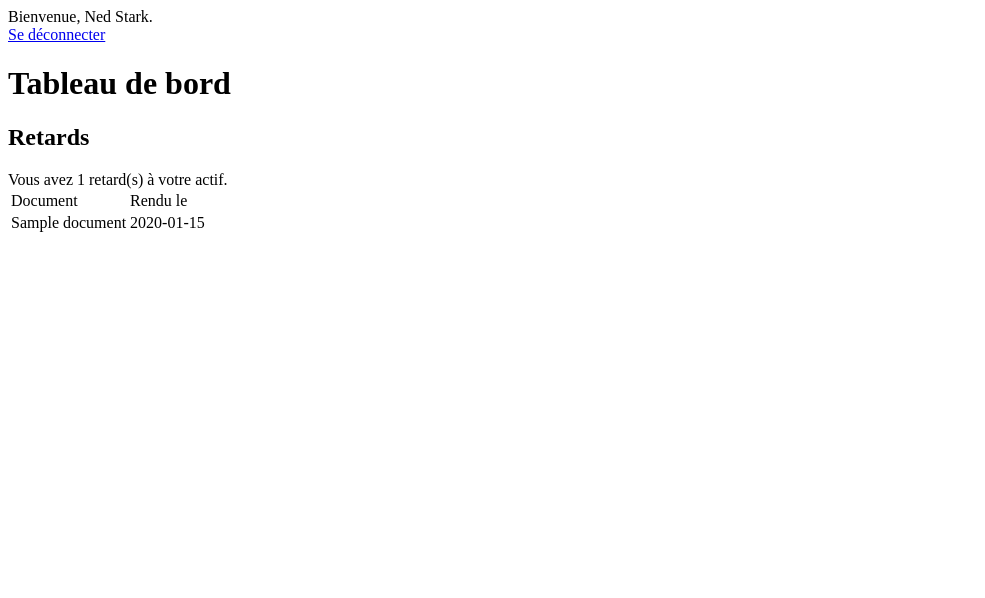
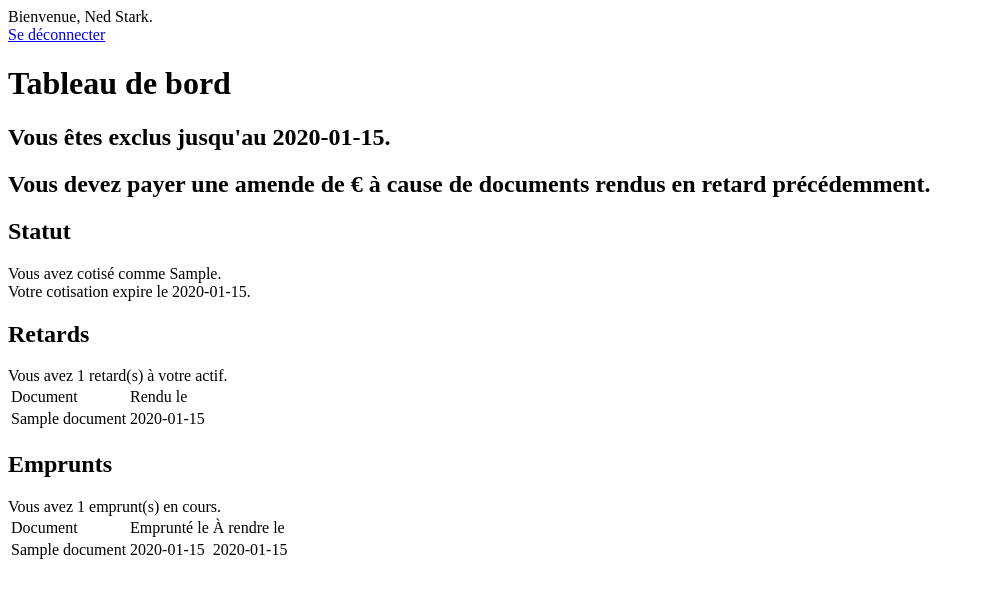
Before and after one commit to Tiferod/ProjetBibliotheque, a PHP site: page /home.php in a window 1280 px wide. Shown: the top 598 px of the page, without its empty margins (0-985 px from the left). Run offline with PHP 8.4, Linux system fonts and the light colour scheme; a user stored in the database is signed in; data comes from the database, SQL or seed files in the repository; tables that the repository leaves empty hold one stand-in row (values such as "Sample post").

Commit message:
Tableau de bord complet

```diff
--- a/home.php
+++ b/home.php
@@ -11,6 +11,33 @@
 		<div>Bienvenue, <?php echo $prenom . " " . $nom; ?>.</div>
 		<div><a href="logout.php">Se déconnecter</a></div>
 		<h1>Tableau de bord</h1>
+		<?php
+			$result = mysqli_query($db, "SELECT date_fin FROM Exclusions WHERE abonné = '$user_id' AND NOW() < date_fin ORDER BY date_fin DESC");
+			$row_cpt = mysqli_num_rows($result);
+			if ($row_cpt > 0) {
+				echo "<h2>Vous êtes exclus jusqu'au " . mysqli_fetch_row($result)[0] . '.</h2>';
+			}
+		?>
+		<?php
+			$result = mysqli_query($db, "SELECT SUM(amende) FROM Retards WHERE abonné = '$user_id' AND payé = 0");
+			$row_cpt = mysqli_num_rows($result);
+			if ($row_cpt > 0) {
+				echo "<h2>Vous devez payer une amende de " . mysqli_fetch_row($result)[0] . '€ à cause de documents rendus en retard précédemment.</h2>';
+			}
+		?>
+		<h2>Statut</h2>
+		<?php
+			$result = mysqli_query($db, "SELECT statut, date_fin FROM Cotise WHERE abonné = '$user_id' AND NOW() < date_fin ORDER BY date_fin DESC");
+			$row = mysqli_fetch_row($result);
+			if (isset($row)) {
+				echo '<div>Vous avez cotisé comme ' . $row[0] . '.</div>';
+				echo '<div>Votre cotisation expire le ' . $row[1] . '.</div>';
+			}
+			else {
+				echo '<div>Votre cotisation a expiré.</div>';
+				echo '<div>Contactez un administrateur !</div>';
+			}
+		?>
 		<h2>Retards</h2>
 		<?php
 			$result = mysqli_query($db, "SELECT document, date_retour FROM Retards WHERE abonné = '$user_id' AND DATEDIFF(NOW(), date_retour) <= 365");
@@ -28,5 +55,29 @@
 				echo '</table>';
 			}
 		?>
+		<h2>Emprunts</h2>
+		<?php
+			$result = mysqli_query($db, "SELECT document, date_emprunt, date_retour_prevue FROM Emprunts WHERE abonné = '$user_id'");
+			$row_cpt = mysqli_num_rows($result);
+			if ($row_cpt == 0) {
+				echo "<div>Vous n'avez aucun emprunt en cours.</div>";
+			}
+			else {
+				echo '<div>Vous avez ' . $row_cpt . ' emprunt(s) en cours.</div>';
+				echo '<table><tr><td>Document</td><td>Emprunté le</td><td>À rendre le</td></tr>';
+				while ($row = mysqli_fetch_row($result)) {
+					$doc = mysqli_query($db, "SELECT titre FROM Documents WHERE ID = '$row[0]'");
+					echo '<tr><td>' . mysqli_fetch_row($doc)[0] . '</td><td>' . $row[1] . '</td><td>' . $row[2] . '</td></tr>';
+				}
+				echo '</table>';
+			}
+		?>
+		<?php
+			$result = mysqli_query($db, "SELECT * FROM Emprunts WHERE abonné = '$user_id' AND NOW() > date_retour_prevue");
+			$row_cpt = mysqli_num_rows($result);
+			if ($row_cpt > 0) {
+				echo "<h2>Attention ! Vous avez " . $row_cpt . ' document(s) en retard !</h2>';
+			}
+		?>
 	</body>
 </html>
```
